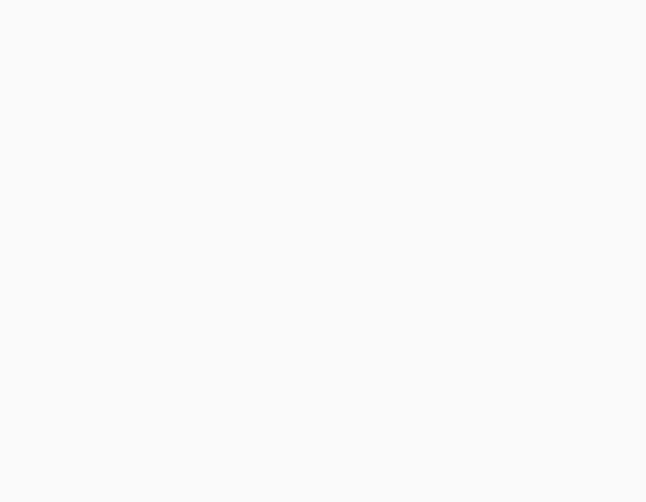
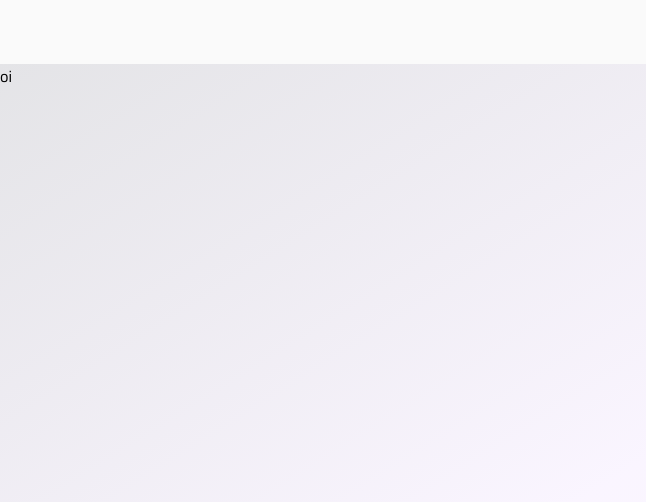
Before and after one commit to jeffersonsil813/portfolio, a React (Vite) app: page / in a window 1280 px wide. Shown: the top 502 px of the page, without its empty margins (0-646 px from the left). Built offline with nearby package versions, Linux system fonts and the light colour scheme.

Commit message:
Create the hero component

```diff
--- a/src/App.tsx
+++ b/src/App.tsx
@@ -1,9 +1,14 @@
+import Hero from "./components/hero";
 import Navbar from "./components/navbar";
 import "./i18n/i18n";
 
 const App = () => {
-
-  return <Navbar />;
+  return (
+    <main>
+      <Navbar />
+      <Hero />
+    </main>
+  );
 };
 
 export default App;
--- /dev/null
+++ b/src/components/hero/index.tsx
@@ -0,0 +1,5 @@
+const Hero = () => {
+  return <div className="min-h-screen bg-linear-to-br from-zinc-200 via-purple-50 to-zinc-50">oi</div>;
+};
+
+export default Hero;
```
